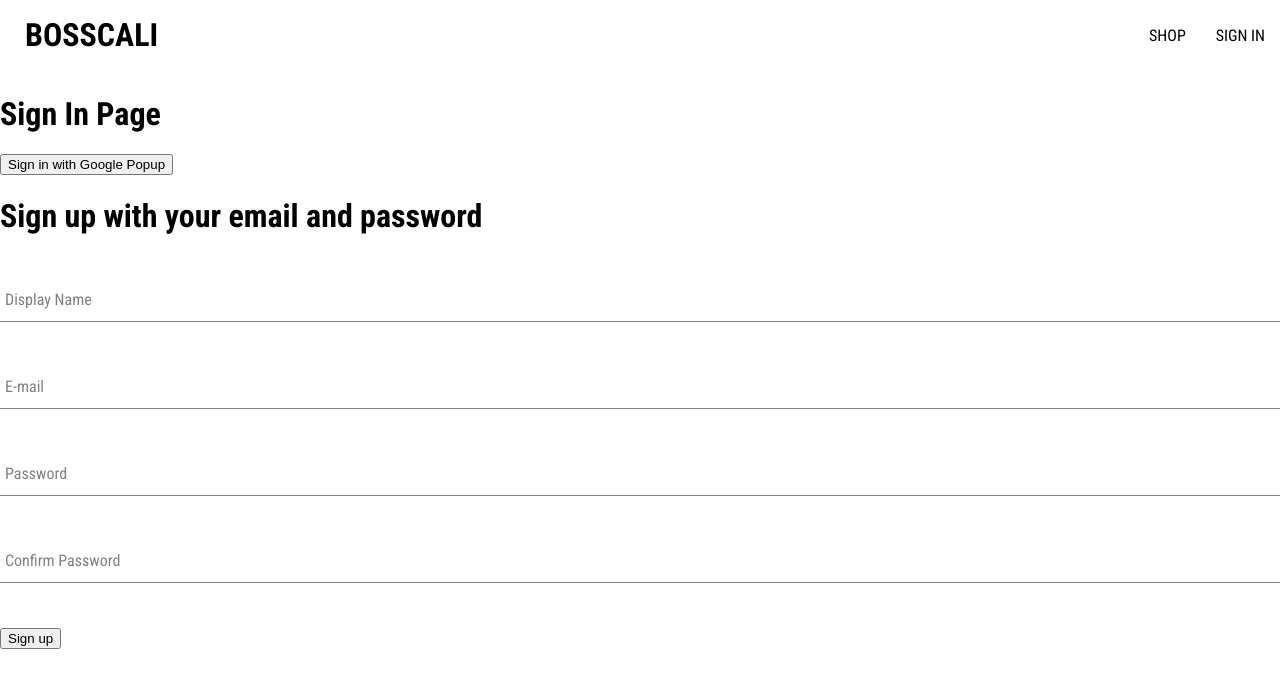
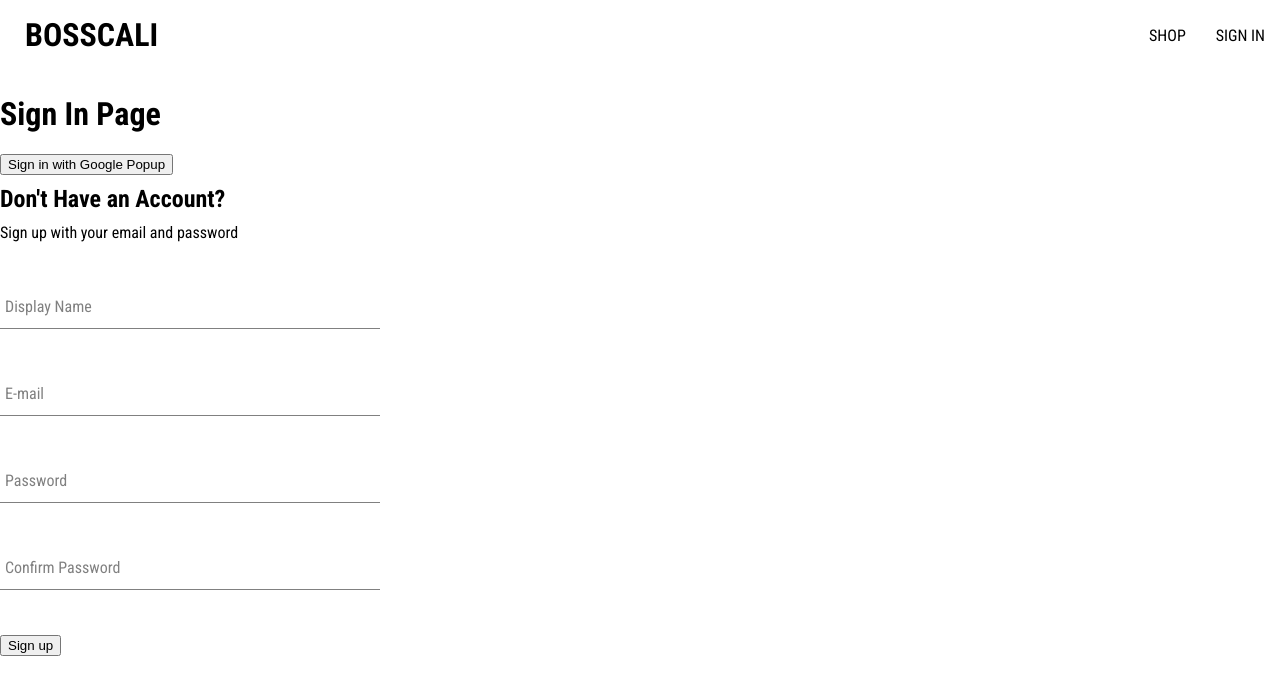
Before and after one commit to vbozcali/bzc-commerce, a React (Create React App) app: page /sign-in in a window 1280 px wide. Shown: the top 694 px of the page. Built offline with nearby package versions, Linux system fonts and the light colour scheme.

Commit message:
Sign Up Form Styling Update

```diff
--- a/src/components/sign-up-form/sign-up-form.component.jsx
+++ b/src/components/sign-up-form/sign-up-form.component.jsx
@@ -1,6 +1,7 @@
 import { useState } from "react";
 import { createAuthUserWithEmailAndPassword, createUserDocumentFromAuth } from "../../utils/firebase/firebase.utils";
 import FormInput from "../form-input/form-input.component";
+import './sign-up-form.styles.scss';
 
 const defaultFormFields = {
     'displayName': '',
@@ -51,8 +52,9 @@
     }
 
     return (
-        <div>
-            <h1>Sign up with your email and password</h1>
+        <div className="sign-up-container">
+            <h2>Don't Have an Account?</h2>
+            <span>Sign up with your email and password</span>
 
             <form onSubmit={(e) => { handleSubmit(e) }}>
                 <FormInput label="Display Name" type="text" required onChange={handleChange} name="displayName" value={displayName} />
--- /dev/null
+++ b/src/components/sign-up-form/sign-up-form.styles.scss
@@ -0,0 +1,9 @@
+.sign-up-container {
+    display: flex;
+    flex-direction: column;
+    width: 380px;
+
+    h2 {
+        margin: 10px 0;
+    }
+}
```
